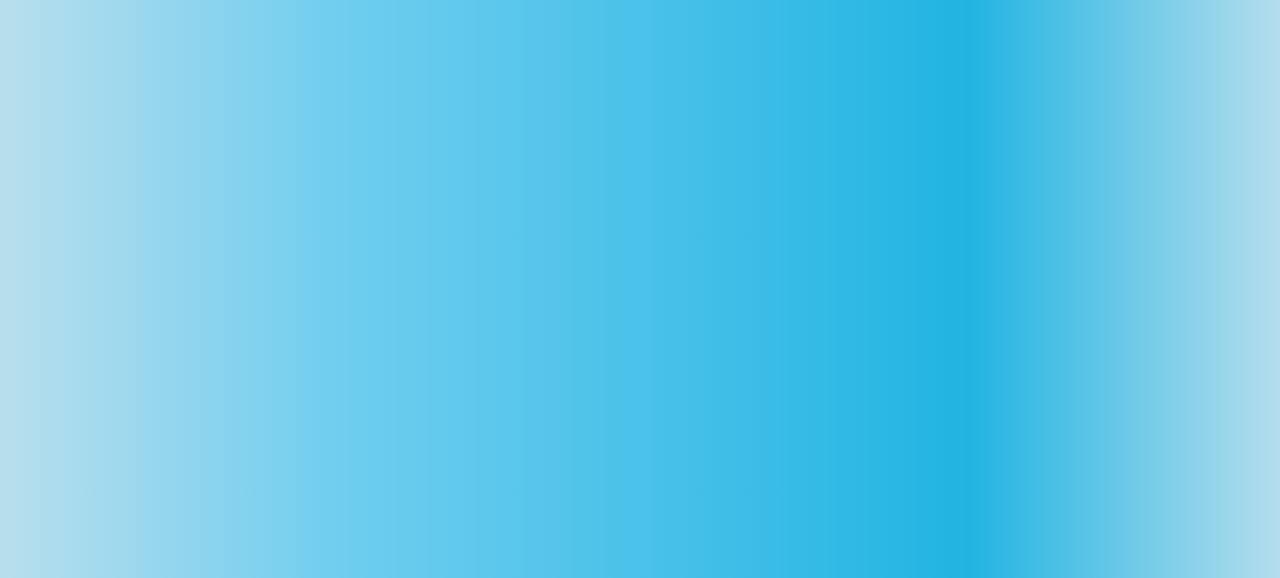
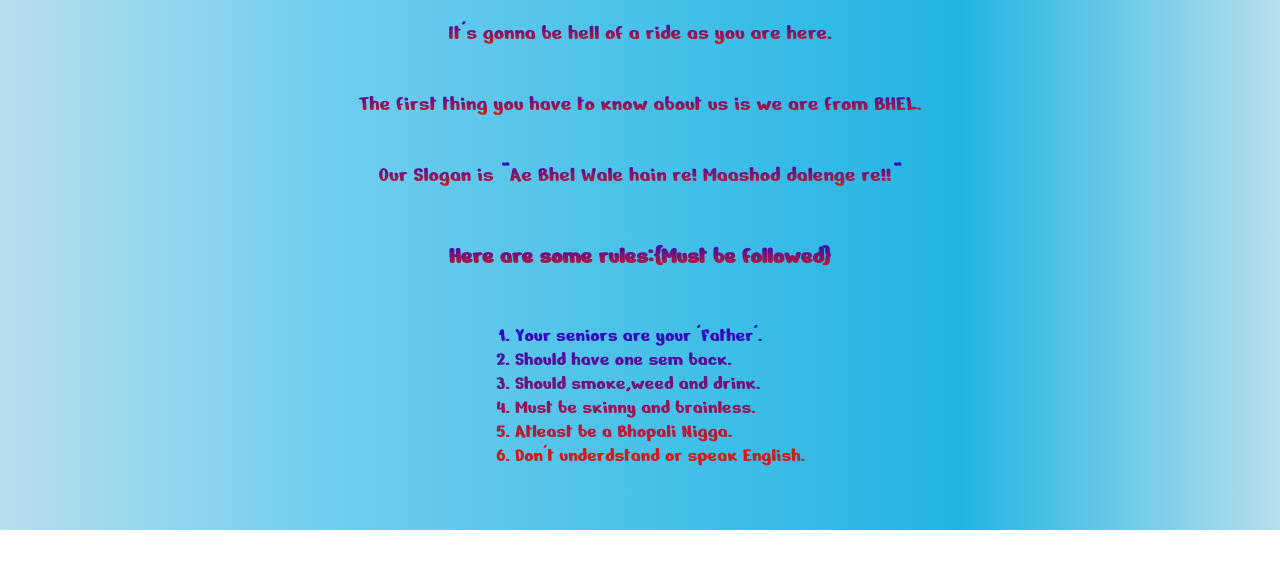
Before and after one commit to urmaliyadivyanshu31/Landing-Page, a plain HTML site: page index.html in a window 1280 px wide. Shown: the part 270-848 px from the top of the page. After the commit the page ends 800 px from the top, so only its background shows below. Drawn offline with Linux system fonts and the light colour scheme.

Commit message:
Adding BHEL wale details

```diff
--- a/index.html
+++ b/index.html
@@ -5,8 +5,8 @@
   <meta charset="utf-8">
   <meta name="viewport" content="width=device-width">
   <link rel="preconnect" href="https://fonts.googleapis.com">
-<link rel="preconnect" href="https://fonts.gstatic.com" crossorigin>
-<link href="https://fonts.googleapis.com/css2?family=Nerko+One&display=swap" rel="stylesheet">
+  <link rel="preconnect" href="https://fonts.gstatic.com" crossorigin>
+  <link href="https://fonts.googleapis.com/css2?family=Nerko+One&display=swap" rel="stylesheet">
   <title>replit</title>
   <link href="style.css" rel="stylesheet" type="text/css" />
 </head>
@@ -14,9 +14,33 @@
 <body>
   <h1>Welcome To Hell Buddy!</h1>
   <button>Get Started</button>
+  <p>It's gonna be hell of a ride as you are here.</p>
+    <p>The first thing you have to know about us is we are from BHEL.</p>
+    <p>Our Slogan is "Ae Bhel Wale hain re! Maashod dalenge re!!"</p>
+
+  <h4> Here are some rules:{Must be followed}</h4>
+  <ol>
+    <li>Your seniors are your 'Father'.</li>
+    <li>Should have one sem back.</li>
+    <li>Should smoke,weed and drink.</li>
+    <li>Must be skinny and brainless.</li>
+    <li>Atleast be a Bhopali Nigga.</li>
+    <li>Don't underdstand or speak English.</li>
+  </ol>
+<!--   <form class="form">
+  <h2>CONTACT US</h2>
+  <p type="Name:"><input placeholder="Write your name here.."></input></p>
+  <p type="Email:"><input placeholder="Let us know how to contact you back.."></input></p>
+  <p type="Message:"><input placeholder="What would you like to tell us.."></input></p>
+  <button>Send Message</button>
+  <div>
+    <span class="fa fa-phone"></span>001 1023 567
+    <span class="fa fa-envelope-o"></span> contact@company.com
+  </div>
+</form> -->
   <script src="script.js"></script>
 
- <!--
+  <!--
   This script places a badge on your repl's full-browser view back to your repl's cover
   page. Try various colors for the theme: dark, light, red, orange, yellow, lime, green,
   teal, blue, blurple, magenta, pink!
--- a/style.css
+++ b/style.css
@@ -3,6 +3,10 @@ html, body {
   width: 100%;
 background: #B7DEED;
 background: linear-gradient(to right, #B7DEED 0%, #71CEEF 25%, #21B4E2 75%, #B7DEED 100%);
+  display: flex;
+  flex-direction: column;
+  align-items: center;
+  justify-content: center;
 }
 
 h1 {
@@ -11,6 +15,33 @@ background: linear-gradient(to top, #CF1D1D 12%, #2308CF 100%);
 -webkit-background-clip: text;
 -webkit-text-fill-color: transparent;
   font-size: 72px;
+  font-family: 'Nerko One', cursive;
+}
+
+p {
+    background: #CF1D1D;
+background: linear-gradient(to top, #CF1D1D 12%, #2308CF 100%);
+-webkit-background-clip: text;
+-webkit-text-fill-color: transparent;
+  font-size: 22px;
+  font-family: 'Nerko One', cursive;
+}
+
+h4 {
+  background: #CF1D1D;
+background: linear-gradient(to top, #CF1D1D 12%, #2308CF 100%);
+-webkit-background-clip: text;
+-webkit-text-fill-color: transparent;
+  font-size: 24px;
+  font-family: 'Nerko One', cursive;
+}
+
+ol {
+  background: #CF1D1D;
+background: linear-gradient(to top, #CF1D1D 12%, #2308CF 100%);
+-webkit-background-clip: text;
+-webkit-text-fill-color: transparent;
+  font-size: 20px;
   font-family: 'Nerko One', cursive;
 }
 
@@ -39,3 +70,14 @@ button:hover {
 button:active {
   top: 2px;
 }
+
+/* .form{width:340px;height:440px;background:#e6e6e6;border-radius:8px;box-shadow:0 0 40px -10px #000;margin:calc(50vh - 220px) auto;padding:20px 30px;max-width:calc(100vw - 40px);box-sizing:border-box;font-family:'Montserrat',sans-serif;position:relative}
+h2{margin:10px 0;padding-bottom:10px;width:180px;color:#78788c;border-bottom:3px solid #78788c}
+input{width:100%;padding:10px;box-sizing:border-box;background:none;outline:none;resize:none;border:0;font-family:'Montserrat',sans-serif;transition:all .3s;border-bottom:2px solid #bebed2}
+input:focus{border-bottom:2px solid #78788c}
+p:before{content:attr(type);display:block;margin:28px 0 0;font-size:14px;color:#5a5a5a}
+button{float:right;padding:8px 12px;margin:8px 0 0;font-family:'Montserrat',sans-serif;border:2px solid #78788c;background:0;color:#5a5a6e;cursor:pointer;transition:all .3s}
+button:hover{background:#78788c;color:#fff}
+div{content:'Hi';position:absolute;bottom:-15px;right:-20px;background:#50505a;color:#fff;width:320px;padding:16px 4px 16px 0;border-radius:6px;font-size:13px;box-shadow:10px 10px 40px -14px #000}
+span{margin:0 5px 0 15px}
+body{background:#59ABE3;margin:0} */
```
